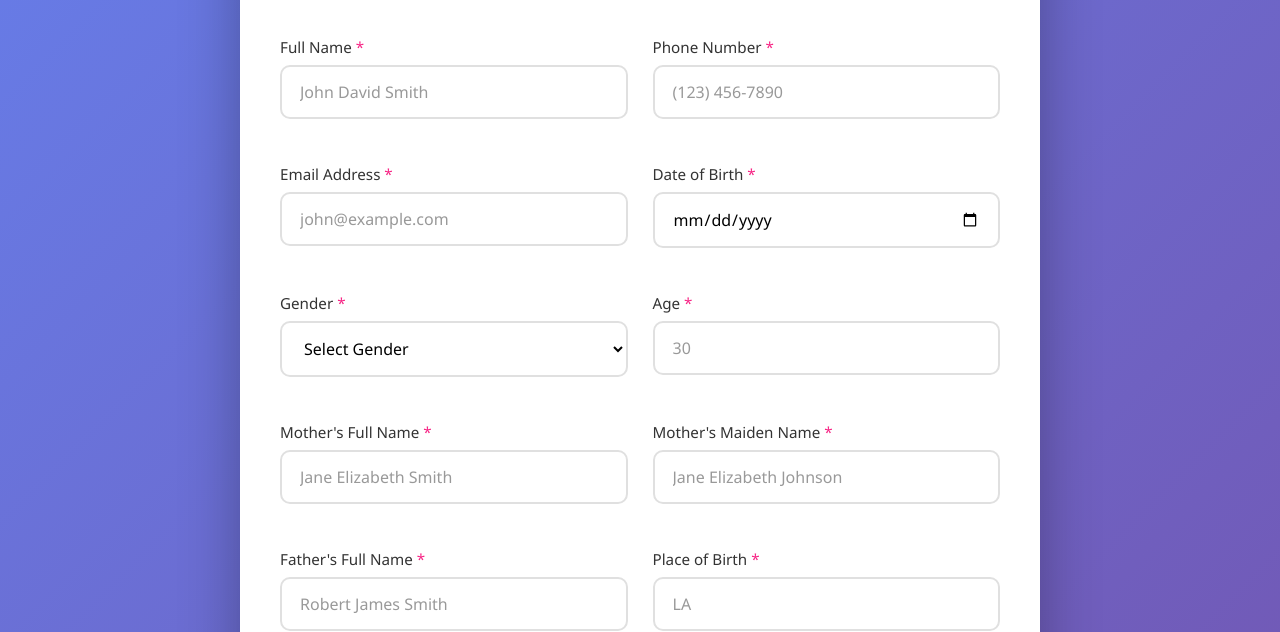
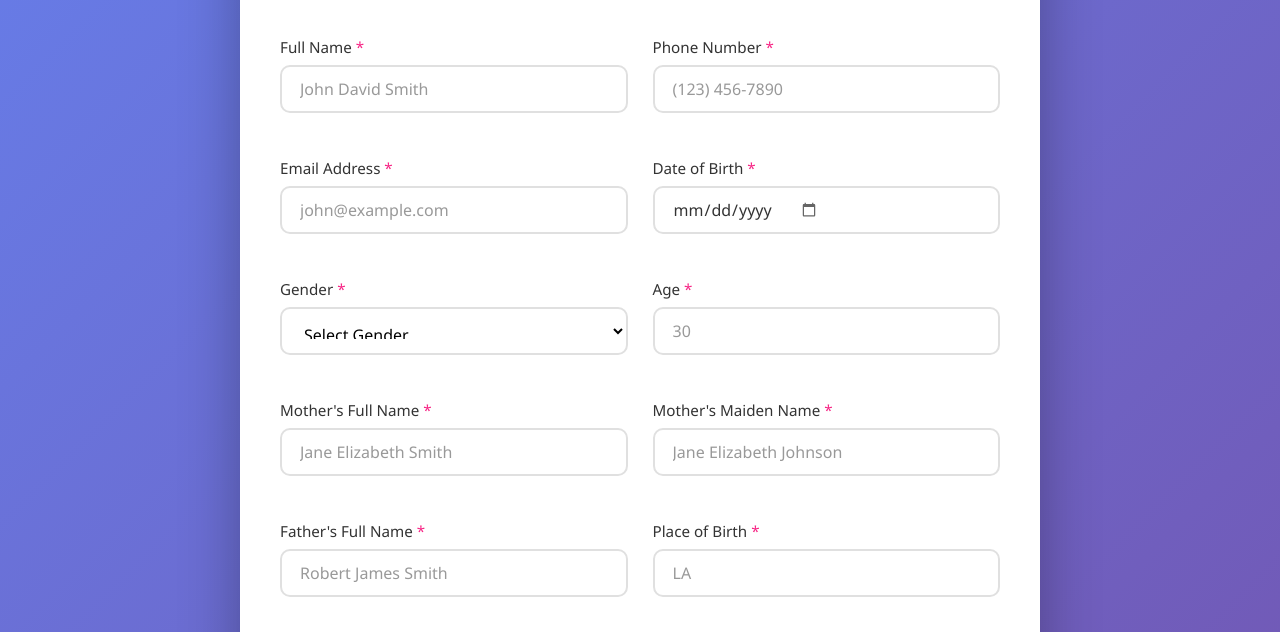
Before and after one commit to instagramagent93-boop/survey, a website: page public/survey.html in a window 1280 px wide. Shown: the part 202-834 px from the top of the page. Drawn offline with Linux system fonts and the light colour scheme.

Commit message:
DOB fixed

```diff
--- a/public/survey.html
+++ b/public/survey.html
@@ -105,6 +105,44 @@
             font-size: 1rem;
             transition: all 0.3s ease;
             background: white;
+            height: 48px;
+            line-height: 1.5;
+            display: flex;
+            align-items: center;
+        }
+
+        /* Fix for date input alignment */
+        input[type="date"] {
+            font-family: inherit;
+            color: #333;
+            height: 48px;
+            line-height: 1.5;
+            display: flex;
+            align-items: center;
+        }
+
+        input[type="date"]::-webkit-calendar-picker-indicator {
+            opacity: 0.6;
+            cursor: pointer;
+            padding: 5px;
+        }
+
+        input[type="date"]::-webkit-datetime-edit {
+            padding: 0;
+        }
+
+        input[type="date"]::-webkit-datetime-edit-fields-wrapper {
+            padding: 0;
+        }
+
+        /* For Firefox */
+        input[type="date"] {
+            -moz-appearance: textfield;
+        }
+
+        input[type="date"]::-moz-focus-inner {
+            border: 0;
+            padding: 0;
         }
 
         input:focus, select:focus {
```
